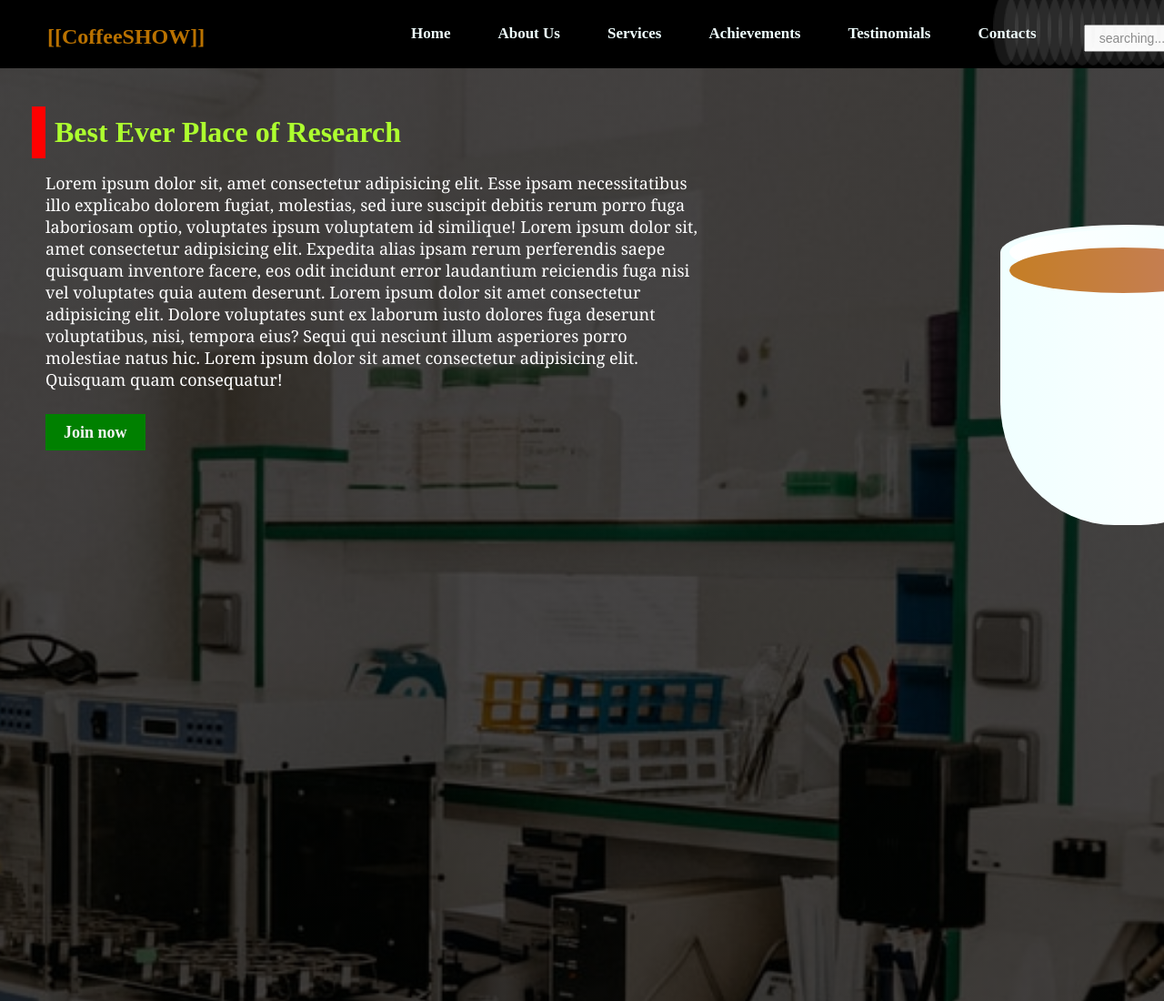
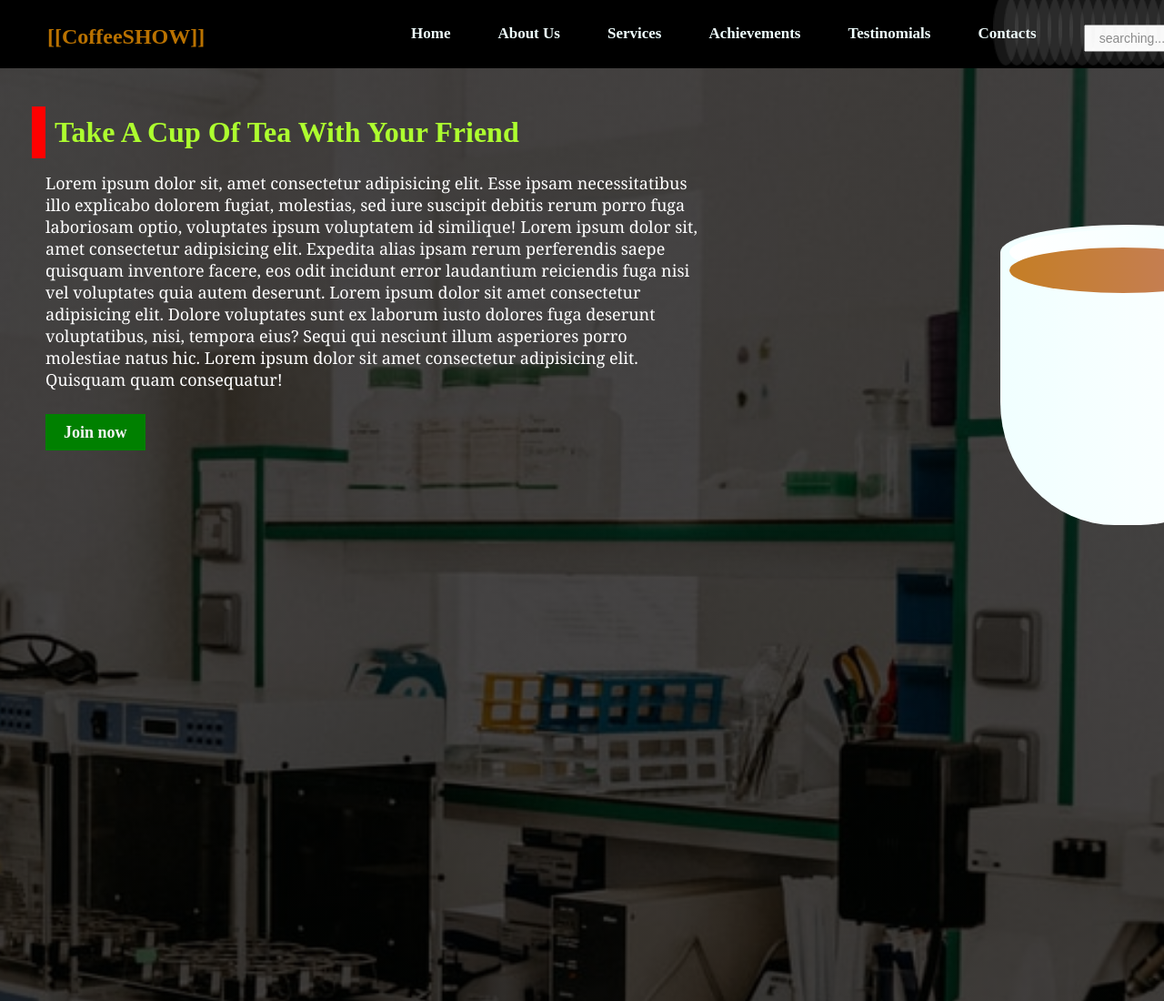
Before and after one commit to AnshuWorld/cssproject, a plain HTML site: page index.html in a window 1280 px wide. Shown: the top 1100 px of the page at 91% size. Drawn offline with Linux system fonts and the light colour scheme.

Commit message:
Update index.html

```diff
--- a/index.html
+++ b/index.html
@@ -266,7 +266,7 @@
                     <a href="#">search</a>
                 </div>
                 <div class="about">
-                    <h3>Best Ever Place of Research</h3>
+                    <h3>Take A Cup Of Tea With Your Friend</h3>
                     <p>Lorem ipsum dolor sit, amet consectetur adipisicing elit. Esse ipsam necessitatibus illo explicabo dolorem fugiat, molestias, sed iure suscipit debitis rerum porro fuga laboriosam optio, voluptates ipsum voluptatem id similique! Lorem ipsum dolor sit, amet consectetur adipisicing elit. Expedita alias ipsam rerum perferendis saepe quisquam inventore facere, eos odit incidunt error laudantium reiciendis fuga nisi vel voluptates quia autem deserunt. Lorem ipsum dolor sit amet consectetur adipisicing elit. Dolore voluptates sunt ex laborum iusto dolores fuga deserunt voluptatibus, nisi, tempora eius? Sequi qui nesciunt illum asperiores porro molestiae natus hic. Lorem ipsum dolor sit amet consectetur adipisicing elit. Quisquam quam consequatur!</p>
                     <br>
                     <a href="#">Join now</a>
```
